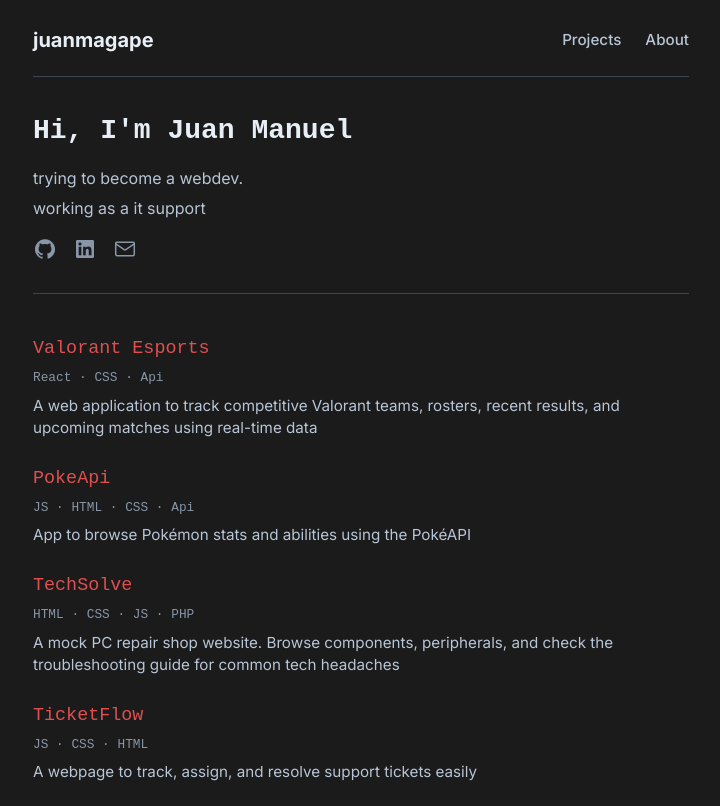
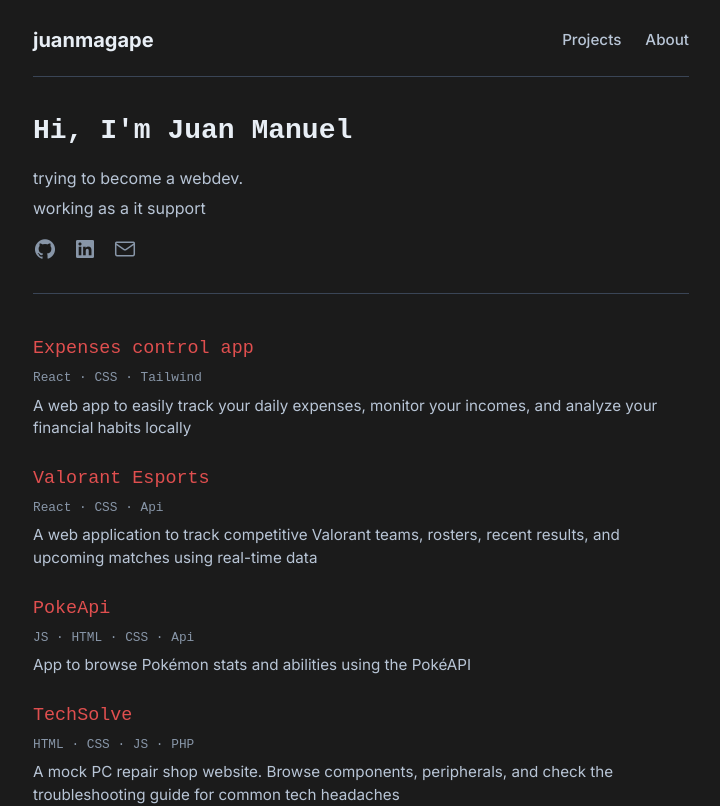
Before and after one commit to juanmagape/portfoliov2, a React (Vite) app: page / in a window 1280 px wide. Shown: the top 806 px of the page, without its empty margins (279-999 px from the left). Built offline with nearby package versions, Linux system fonts and the light colour scheme.

Commit message:
Update: Add project to home

```diff
--- a/src/components/home.jsx
+++ b/src/components/home.jsx
@@ -23,6 +23,13 @@
             </header>
 
             <section className="project-list">
+                <article>
+                    <Link to="https://github.com/juanmagape/expenses-control-app.git" target='_blank'>
+                        <h2>Expenses control app</h2>
+                    </Link>
+                    <h4>React · CSS · Tailwind</h4>
+                    <p>A web app to easily track your daily expenses, monitor your incomes, and analyze your financial habits locally</p>
+                </article>
                 <article>
                     <Link to="https://valo-esports.vercel.app" target='_blank'>
                         <h2>Valorant Esports</h2>
```
